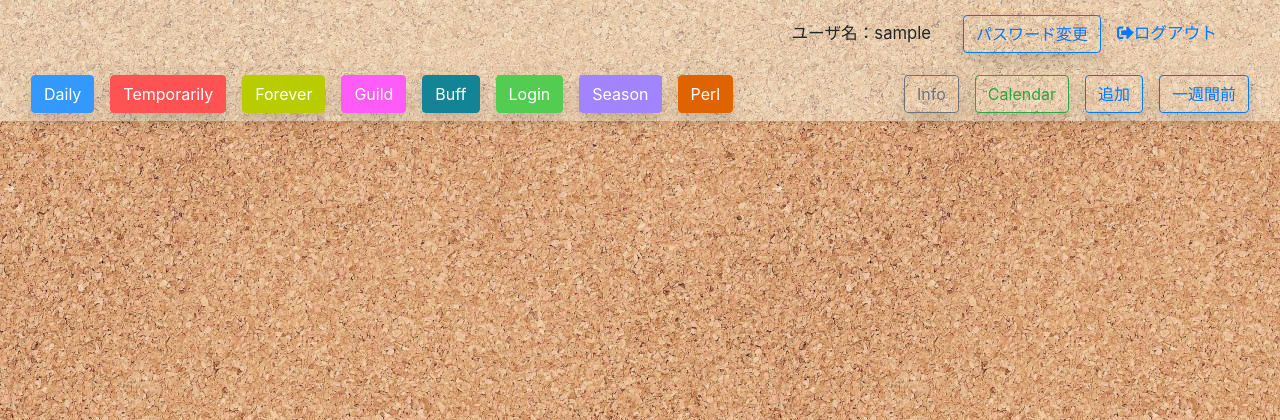
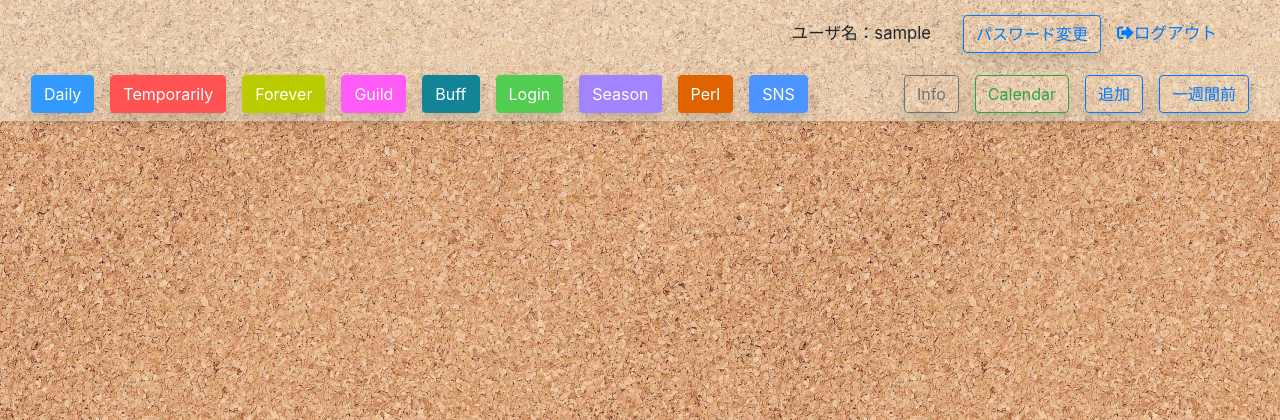
Before and after one commit to akithub/BD_EventViewer, a Django app: page /eventview/ in a window 1280 px wide. Shown: the top 420 px of the page. Run offline with Django 3.2, Linux system fonts and the light colour scheme; the visitor is signed in with stand-in values (Sample User, id 1); data comes from the database, SQL or seed files in the repository; data that the repository does not hold is empty; some libraries are stand-ins or nearby versions.

Commit message:
SNSカテゴリを追加

```diff
--- a/event_view/EventViewApp/models.py
+++ b/event_view/EventViewApp/models.py
@@ -11,7 +11,8 @@ class Event(models.Model):
         (5, 'Buff'),
         (6, 'Login'),
         (7, 'Season'),
-        (8, 'Perl')
+        (8, 'Perl'),
+        (9, 'SNS')
     )
     title = models.CharField(max_length=200)
     start_date = models.DateField()
--- a/event_view/EventViewApp/static/css/eventview.css
+++ b/event_view/EventViewApp/static/css/eventview.css
@@ -71,6 +71,9 @@
 .Perl {
   --color: #df6400;
 }
+.SNS {
+  --color: #4c94ff;
+}
 
 
 .New {
--- a/event_view/EventViewApp/views.py
+++ b/event_view/EventViewApp/views.py
@@ -78,7 +78,8 @@ def event_calendar(request):
         5: '#138496',
         6: '#53cc52',
         7: '#a284ff',
-        8: '#df6400'
+        8: '#df6400',
+        9: '#4c94ff'
     }
     today = date.today()
     end_date = get_first_date(today)-timedelta(days=7)
```
Also changed, not shown: event_view/EventViewApp/static/css/eventview.min.css (+1 -1 lines).
